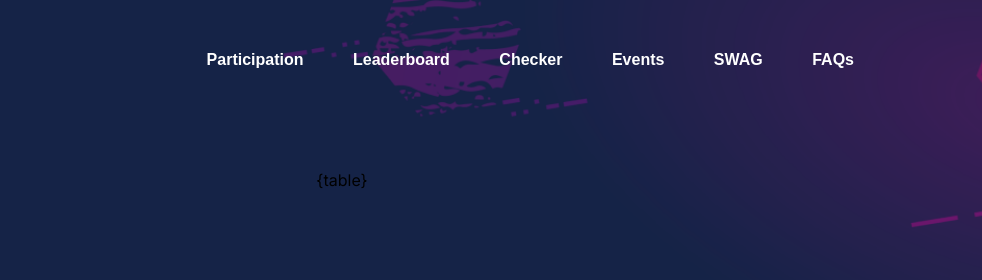
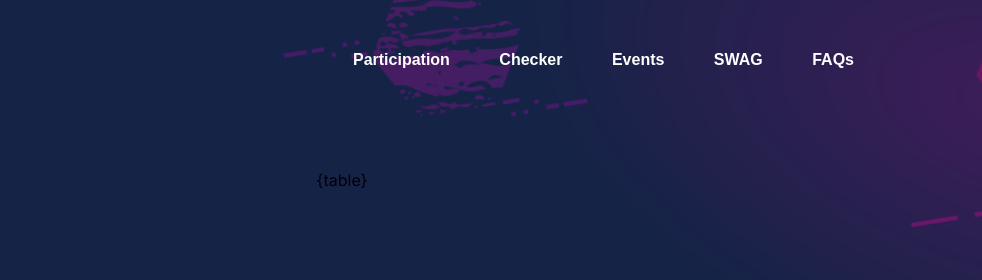
Before and after one commit to Lf-Network/oss-leaderboard, a plain HTML site: page assets/index.html in a window 1280 px wide. Shown: the top 280 px of the page, 298-1280 px from the left. Drawn offline with Linux system fonts and the light colour scheme.

Commit message:
remove leaderboard

```diff
--- a/assets/index.html
+++ b/assets/index.html
@@ -13,7 +13,6 @@
         <img src="../assets/LF_Opensource.svg" alt="Logo">
         <div class="nav-links">
           <a href="https://frogtober.lftechnology.com/#participation">Participation</a>
-          <a href="https://frogtoberfest-leaderboard.lftechnology.com/">Leaderboard</a>
           <a href="https://frogtober.lftechnology.com/checker">Checker</a>
           <a href="https://frogtober.lftechnology.com/">Events</a>
           <a href="https://frogtober.lftechnology.com/#swag">SWAG</a>
```
